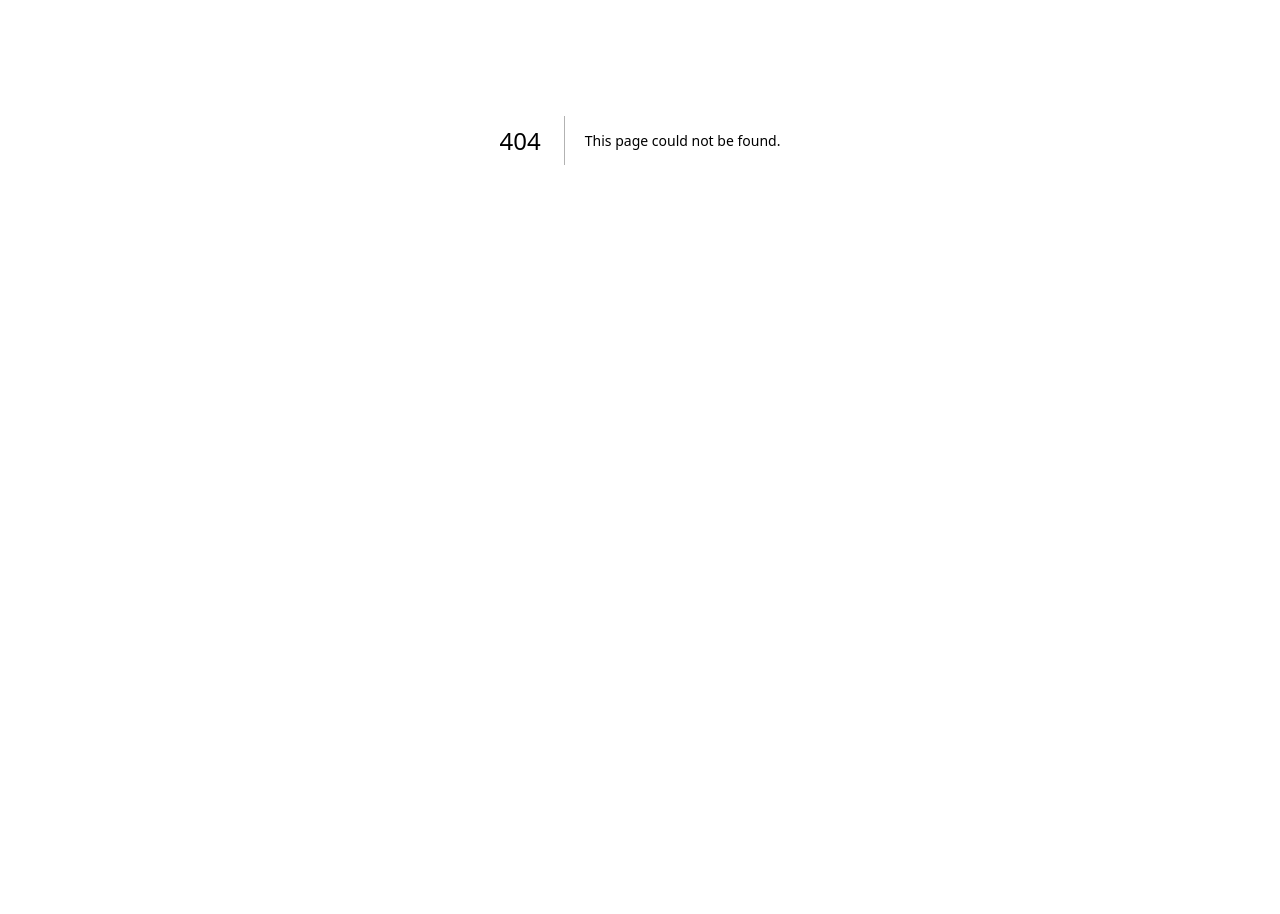
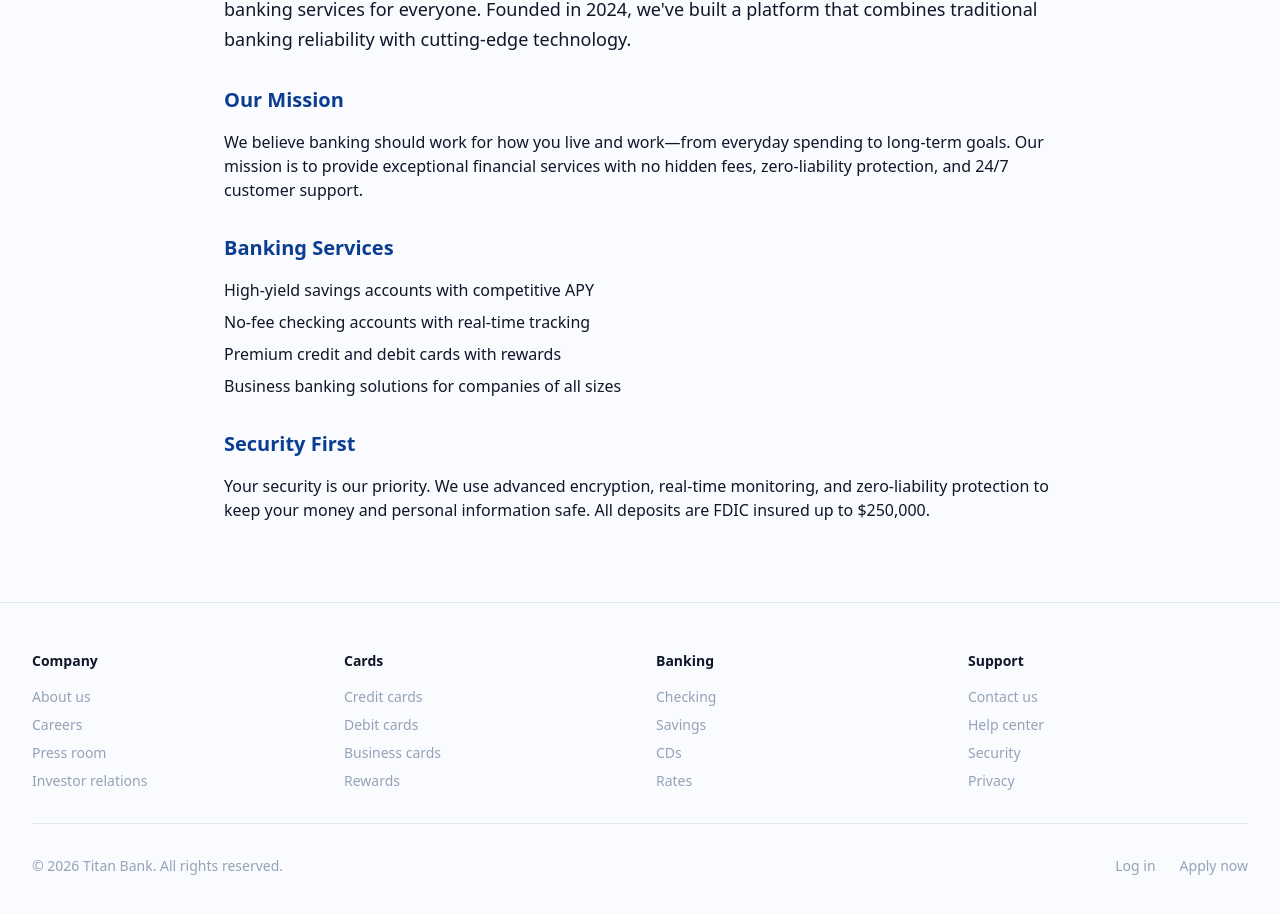
Before and after one commit to serviceserver/bank-0.01, a Next.js app: page /about in a window 1280 px wide. Before the commit this address had no page. Shown: the part 260-1174 px from the top of the page. Before the commit the page ends 800 px from the top, so only its background shows below. Built offline with nearby package versions, Linux system fonts and the light colour scheme.

Commit message:
update UI

```diff
--- /dev/null
+++ b/app/(public)/about/page.tsx
@@ -0,0 +1,51 @@
+// app/(public)/about/page.tsx
+
+import Link from "next/link";
+import { Navbar } from "@/components/layout/Navbar";
+import { PublicFooter } from "@/components/layout/PublicFooter";
+
+export default function AboutPage() {
+  return (
+    <div className="min-h-screen bg-background text-foreground flex flex-col">
+      <Navbar />
+
+      <section className="flex-1 border-t border-border bg-background">
+        <div className="max-w-4xl mx-auto px-4 sm:px-6 lg:px-8 py-16 sm:py-20">
+          <h1 className="text-3xl sm:text-4xl font-semibold tracking-tight text-primary mb-8">
+            About Titan Bank
+          </h1>
+
+          <div className="prose prose-slate max-w-none">
+            <p className="text-lg text-foreground leading-relaxed">
+              Titan Bank is a modern financial institution dedicated to providing secure, fast, and transparent banking services for everyone.
+              Founded in 2024, we&apos;ve built a platform that combines traditional banking reliability with cutting-edge technology.
+            </p>
+
+            <h2 className="text-xl font-semibold text-primary mt-8 mb-4">Our Mission</h2>
+            <p className="text-foreground">
+              We believe banking should work for how you live and work—from everyday spending to long-term goals.
+              Our mission is to provide exceptional financial services with no hidden fees, zero-liability protection,
+              and 24/7 customer support.
+            </p>
+
+            <h2 className="text-xl font-semibold text-primary mt-8 mb-4">Banking Services</h2>
+            <ul className="text-foreground space-y-2">
+              <li>High-yield savings accounts with competitive APY</li>
+              <li>No-fee checking accounts with real-time tracking</li>
+              <li>Premium credit and debit cards with rewards</li>
+              <li>Business banking solutions for companies of all sizes</li>
+            </ul>
+
+            <h2 className="text-xl font-semibold text-primary mt-8 mb-4">Security First</h2>
+            <p className="text-foreground">
+              Your security is our priority. We use advanced encryption, real-time monitoring, and zero-liability
+              protection to keep your money and personal information safe. All deposits are FDIC insured up to $250,000.
+            </p>
+          </div>
+        </div>
+      </section>
+
+      <PublicFooter />
+    </div>
+  );
+}
--- a/app/(public)/banking/page.tsx
+++ b/app/(public)/banking/page.tsx
@@ -1,10 +1,11 @@
 // app/(public)/banking/page.tsx
 
 import Link from "next/link";
-import { FiCheck, FiShield, FiZap, FiPieChart } from "react-icons/fi";
+import { FiCheck } from "react-icons/fi";
 import { Button } from "@/components/ui/Button";
 import { Card } from "@/components/ui/Card";
 import { Navbar } from "@/components/layout/Navbar";
+import { PublicFooter } from "@/components/layout/PublicFooter";
 
 const ACCOUNT_TYPES = [
   {
@@ -31,16 +32,16 @@ const ACCOUNT_TYPES = [
 
 export default function BankingPage() {
   return (
-    <div className="min-h-screen bg-background text-foreground">
+    <div className="min-h-screen bg-background text-foreground flex flex-col">
       <Navbar />
 
-      <section className="border-t border-border bg-background">
+      <section className="flex-1 border-t border-border bg-background">
         <div className="max-w-7xl mx-auto px-4 sm:px-6 lg:px-8 py-16 sm:py-20">
           <div className="text-center mb-12">
             <h1 className="text-3xl sm:text-4xl font-semibold tracking-tight text-primary">
               Banking Products
             </h1>
-            <p className="mt-3 text-muted-foreground max-w-2xl mx-auto">
+            <p className="mt-3 text-foreground max-w-2xl mx-auto">
               High-yield savings, no-fee checking, and powerful tools to make your money work harder.
             </p>
           </div>
@@ -70,42 +71,7 @@ export default function BankingPage() {
         </div>
       </section>
 
-      <section className="border-t border-border bg-muted/10">
-        <div className="max-w-7xl mx-auto px-4 sm:px-6 lg:px-8 py-12">
-          <div className="grid lg:grid-cols-2 gap-8 items-center">
-            <div>
-              <h2 className="text-2xl font-semibold text-primary">Banking that works as hard as you do</h2>
-              <p className="mt-3 text-muted-foreground">
-                From everyday spending to long-term savings, we provide the tools and services you need to achieve your financial goals.
-              </p>
-              <ul className="mt-6 space-y-3">
-                {[
-                  "Same-day direct deposit available",
-                  "Over 70,000 fee-free ATMs worldwide",
-                  "24/7 customer support",
-                  "FDIC insured up to $250,000",
-                ].map((item) => (
-                  <li key={item} className="flex items-start gap-2 text-sm">
-                    <FiCheck className="text-primary mt-0.5 shrink-0" />
-                    <span className="text-muted-foreground">{item}</span>
-                  </li>
-                ))}
-              </ul>
-            </div>
-            <div className="bg-surface border border-border rounded-xl p-8 text-center">
-              <div className="flex items-center justify-center gap-3 mb-4">
-                <FiShield className="text-3xl text-primary" />
-                <FiZap className="text-3xl text-primary" />
-                <FiPieChart className="text-3xl text-primary" />
-              </div>
-              <h3 className="text-lg font-semibold text-foreground">Secure. Fast. Smart.</h3>
-              <p className="mt-2 text-sm text-muted-foreground">
-                Advanced encryption, real-time monitoring, and zero-liability protection keep your money safe.
-              </p>
-            </div>
-          </div>
-        </div>
-      </section>
+      <PublicFooter />
     </div>
   );
 }
--- a/app/(public)/business/page.tsx
+++ b/app/(public)/business/page.tsx
@@ -1,10 +1,11 @@
 // app/(public)/business/page.tsx
 
 import Link from "next/link";
-import { FiCheck, FiBriefcase, FiBarChart2, FiShield } from "react-icons/fi";
+import { FiBriefcase, FiBarChart2, FiShield } from "react-icons/fi";
 import { Button } from "@/components/ui/Button";
 import { Card } from "@/components/ui/Card";
 import { Navbar } from "@/components/layout/Navbar";
+import { PublicFooter } from "@/components/layout/PublicFooter";
 
 const BUSINESS_SERVICES = [
   {
@@ -26,16 +27,16 @@ const BUSINESS_SERVICES = [
 
 export default function BusinessPage() {
   return (
-    <div className="min-h-screen bg-background text-foreground">
+    <div className="min-h-screen bg-background text-foreground flex flex-col">
       <Navbar />
 
-      <section className="border-t border-border bg-background">
+      <section className="flex-1 border-t border-border bg-background">
         <div className="max-w-7xl mx-auto px-4 sm:px-6 lg:px-8 py-16 sm:py-20">
           <div className="text-center mb-12">
             <h1 className="text-3xl sm:text-4xl font-semibold tracking-tight text-primary">
               Business Solutions
             </h1>
-            <p className="mt-3 text-muted-foreground max-w-2xl mx-auto">
+            <p className="mt-3 text-foreground max-w-2xl mx-auto">
               Financial tools and insights your business needs to thrive, from startups to enterprises.
             </p>
           </div>
@@ -57,15 +58,7 @@ export default function BusinessPage() {
         </div>
       </section>
 
-      <section className="border-t border-border bg-muted/10">
-        <div className="max-w-7xl mx-auto px-4 sm:px-6 lg:px-8 py-12">
-          <div className="bg-surface border border-border rounded-xl p-8 text-center">
-            <h2 className="text-2xl font-semibold text-primary">Business Advantage</h2>
-            <p className="text-5xl font-bold text-primary my-4">2.5x</p>
-            <p className="text-sm text-muted-foreground">Higher reward rates on business spending</p>
-          </div>
-        </div>
-      </section>
+      <PublicFooter />
     </div>
   );
 }
--- a/app/(public)/cards/page.tsx
+++ b/app/(public)/cards/page.tsx
@@ -1,10 +1,11 @@
 // app/(public)/cards/page.tsx
 
 import Link from "next/link";
-import { FiCheck, FiStar, FiShield, FiCreditCard, FiZap } from "react-icons/fi";
+import { FiCheck } from "react-icons/fi";
 import { Button } from "@/components/ui/Button";
 import { Card } from "@/components/ui/Card";
 import { Navbar } from "@/components/layout/Navbar";
+import { PublicFooter } from "@/components/layout/PublicFooter";
 
 const CARD_TYPES = [
   {
@@ -44,16 +45,16 @@ const CARD_TYPES = [
 
 export default function CardsPage() {
   return (
-    <div className="min-h-screen bg-background text-foreground">
+    <div className="min-h-screen bg-background text-foreground flex flex-col">
       <Navbar />
 
-      <section className="border-t border-border bg-background">
+      <section className="flex-1 border-t border-border bg-background">
         <div className="max-w-7xl mx-auto px-4 sm:px-6 lg:px-8 py-16 sm:py-20">
           <div className="text-center mb-12">
             <h1 className="text-3xl sm:text-4xl font-semibold tracking-tight text-primary">
               Credit Cards
             </h1>
-            <p className="mt-3 text-muted-foreground max-w-2xl mx-auto">
+            <p className="mt-3 text-foreground max-w-2xl mx-auto">
               Choose the card that fits your lifestyle. Every card comes with exceptional benefits and service.
             </p>
           </div>
@@ -100,15 +101,7 @@ export default function CardsPage() {
         </div>
       </section>
 
-      <section className="border-t border-border bg-muted/10">
-        <div className="max-w-7xl mx-auto px-4 sm:px-6 lg:px-8 py-12 text-center">
-          <h2 className="text-xl font-semibold text-foreground">Ready to get started?</h2>
-          <p className="mt-2 text-muted-foreground">Apply in minutes with our quick online application.</p>
-          <Link href="/register" className="mt-6 inline-block">
-            <Button size="lg">Apply for a Card</Button>
-          </Link>
-        </div>
-      </section>
+      <PublicFooter />
     </div>
   );
 }
--- a/app/(public)/rewards/page.tsx
+++ b/app/(public)/rewards/page.tsx
@@ -5,6 +5,7 @@ import { FiStar, FiGift, FiGlobe, FiAward } from "react-icons/fi";
 import { Button } from "@/components/ui/Button";
 import { Card } from "@/components/ui/Card";
 import { Navbar } from "@/components/layout/Navbar";
+import { PublicFooter } from "@/components/layout/PublicFooter";
 
 const REWARDS = [
   {
@@ -26,16 +27,16 @@ const REWARDS = [
 
 export default function RewardsPage() {
   return (
-    <div className="min-h-screen bg-background text-foreground">
+    <div className="min-h-screen bg-background text-foreground flex flex-col">
       <Navbar />
 
-      <section className="border-t border-border bg-background">
+      <section className="flex-1 border-t border-border bg-background">
         <div className="max-w-7xl mx-auto px-4 sm:px-6 lg:px-8 py-16 sm:py-20">
           <div className="text-center mb-12">
             <h1 className="text-3xl sm:text-4xl font-semibold tracking-tight text-primary">
               Premium Rewards
             </h1>
-            <p className="mt-3 text-muted-foreground max-w-2xl mx-auto">
+            <p className="mt-3 text-foreground max-w-2xl mx-auto">
               Earn points on every purchase and redeem for travel, shopping, or cash back.
             </p>
           </div>
@@ -54,20 +55,7 @@ export default function RewardsPage() {
         </div>
       </section>
 
-      <section className="border-t border-border bg-muted/10">
-        <div className="max-w-7xl mx-auto px-4 sm:px-6 lg:px-8 py-12 text-center">
-          <div className="w-12 h-12 rounded-full bg-primary/10 flex items-center justify-center mx-auto mb-4">
-            <FiStar className="text-2xl text-primary" />
-          </div>
-          <h2 className="text-xl font-semibold text-foreground">Premium rewards on every purchase</h2>
-          <p className="mt-2 text-muted-foreground">
-            The more you spend, the more you earn. Points never expire.
-          </p>
-          <Link href="/register" className="mt-6 inline-block">
-            <Button size="lg">Apply Now</Button>
-          </Link>
-        </div>
-      </section>
+      <PublicFooter />
     </div>
   );
 }
--- a/app/page.tsx
+++ b/app/page.tsx
@@ -255,12 +255,12 @@ export default function Home() {
               <h2 className="text-3xl sm:text-4xl font-semibold tracking-tight text-primary">
                 Business solutions that scale with you.
               </h2>
-              <p className="mt-4 text-muted-foreground leading-relaxed">
+              <p className="mt-4 text-foreground leading-relaxed">
                 From startups to enterprises, we provide the financial tools and insights your business needs to thrive.
               </p>
               <ul className="mt-8 space-y-4">
                 {BUSINESS_FEATURES.map((item) => (
-                  <li key={item.title} className="flex items-start gap-3 text-sm text-muted-foreground">
+                  <li key={item.title} className="flex items-start gap-3 text-sm text-foreground">
                     <span className="mt-0.5 text-primary"><FiCheck /></span>
                     <span>{item.description}</span>
                   </li>
@@ -312,7 +312,7 @@ export default function Home() {
           <h2 className="text-3xl sm:text-4xl font-semibold tracking-tight">
             Ready to join?
           </h2>
-          <p className="mt-4 text-primary-light max-w-2xl mx-auto">
+          <p className="mt-4 text-surface max-w-2xl mx-auto">
             Apply in minutes and get a decision fast. No branch visit required.
           </p>
           <div className="mt-8 flex flex-col sm:flex-row items-center justify-center gap-3">
--- a/components/layout/Navbar.tsx
+++ b/components/layout/Navbar.tsx
@@ -12,7 +12,7 @@ const NAV_LINKS = [
   { href: "/banking", label: "Banking" },
   { href: "/rewards", label: "Rewards" },
   { href: "/business", label: "Business" },
-  { href: "/#about", label: "About" },
+  { href: "/about", label: "About" },
 ];
 
 export function Navbar() {
--- /dev/null
+++ b/components/layout/PublicFooter.tsx
@@ -0,0 +1,57 @@
+// components/layout/PublicFooter.tsx
+
+import Link from "next/link";
+
+export function PublicFooter() {
+  return (
+    <footer className="border-t border-border bg-background">
+      <div className="max-w-7xl mx-auto px-4 sm:px-6 lg:px-8 py-12">
+        <div className="grid sm:grid-cols-2 lg:grid-cols-4 gap-8 mb-8">
+          <div>
+            <p className="text-sm font-semibold text-foreground">Company</p>
+            <ul className="mt-4 space-y-2 text-sm text-muted-foreground">
+              <li><Link href="/about" className="hover:text-primary">About us</Link></li>
+              <li><Link href="#" className="hover:text-primary">Careers</Link></li>
+              <li><Link href="#" className="hover:text-primary">Press room</Link></li>
+              <li><Link href="#" className="hover:text-primary">Investor relations</Link></li>
+            </ul>
+          </div>
+          <div>
+            <p className="text-sm font-semibold text-foreground">Cards</p>
+            <ul className="mt-4 space-y-2 text-sm text-muted-foreground">
+              <li><Link href="/cards" className="hover:text-primary">Credit cards</Link></li>
+              <li><Link href="/cards" className="hover:text-primary">Debit cards</Link></li>
+              <li><Link href="/business" className="hover:text-primary">Business cards</Link></li>
+              <li><Link href="/rewards" className="hover:text-primary">Rewards</Link></li>
+            </ul>
+          </div>
+          <div>
+            <p className="text-sm font-semibold text-foreground">Banking</p>
+            <ul className="mt-4 space-y-2 text-sm text-muted-foreground">
+              <li><Link href="/banking" className="hover:text-primary">Checking</Link></li>
+              <li><Link href="/banking" className="hover:text-primary">Savings</Link></li>
+              <li><Link href="/banking" className="hover:text-primary">CDs</Link></li>
+              <li><Link href="/banking" className="hover:text-primary">Rates</Link></li>
+            </ul>
+          </div>
+          <div>
+            <p className="text-sm font-semibold text-foreground">Support</p>
+            <ul className="mt-4 space-y-2 text-sm text-muted-foreground">
+              <li><Link href="#" className="hover:text-primary">Contact us</Link></li>
+              <li><Link href="#" className="hover:text-primary">Help center</Link></li>
+              <li><Link href="#" className="hover:text-primary">Security</Link></li>
+              <li><Link href="#" className="hover:text-primary">Privacy</Link></li>
+            </ul>
+          </div>
+        </div>
+        <div className="pt-8 border-t border-border flex flex-col sm:flex-row items-center justify-between gap-4">
+          <p className="text-sm text-muted-foreground">© 2026 Titan Bank. All rights reserved.</p>
+          <div className="flex items-center gap-6 text-sm text-muted-foreground">
+            <Link href="/login" className="hover:text-primary">Log in</Link>
+            <Link href="/register" className="hover:text-primary">Apply now</Link>
+          </div>
+        </div>
+      </div>
+    </footer>
+  );
+}
--- a/components/ui/Input.tsx
+++ b/components/ui/Input.tsx
@@ -13,7 +13,7 @@ export const Input = forwardRef<HTMLInputElement, InputProps>(
     return (
       <div className="flex flex-col gap-1.5 w-full">
         {label && (
-          <label className="text-sm font-medium text-foreground">
+          <label className="text-base font-medium text-foreground">
             {label}
           </label>
         )}
--- a/lib/validators/admin.validators.ts
+++ b/lib/validators/admin.validators.ts
@@ -5,9 +5,11 @@ import { z } from "zod";
 export const updateUserInfoSchema = z.object({
   fullName: z.string().min(3, "Full name must be at least 3 characters."),
   email: z.string().email("Invalid email address."),
-  phone: z
-    .string()
-    .regex(/^(\+1)?[2-9]\d{2}[2-9]\d{6}$/, "Invalid US phone number. Use format: 2125551234"),
+  phone: z.string()
+    .transform(phone => phone.replace(/\D/g, ''))
+    .pipe(z.string().regex(/^(1)?[2-9]\d{2}[2-9]\d{6}$/, "Invalid US phone number. Use format: +1 212-555-1234 or 212-555-1234"))
+    .optional()
+    .or(z.literal("")),
   dob: z
     .string()
     .regex(/^\d{4}-\d{2}-\d{2}$/, "Date of birth must be in YYYY-MM-DD format.")
```
